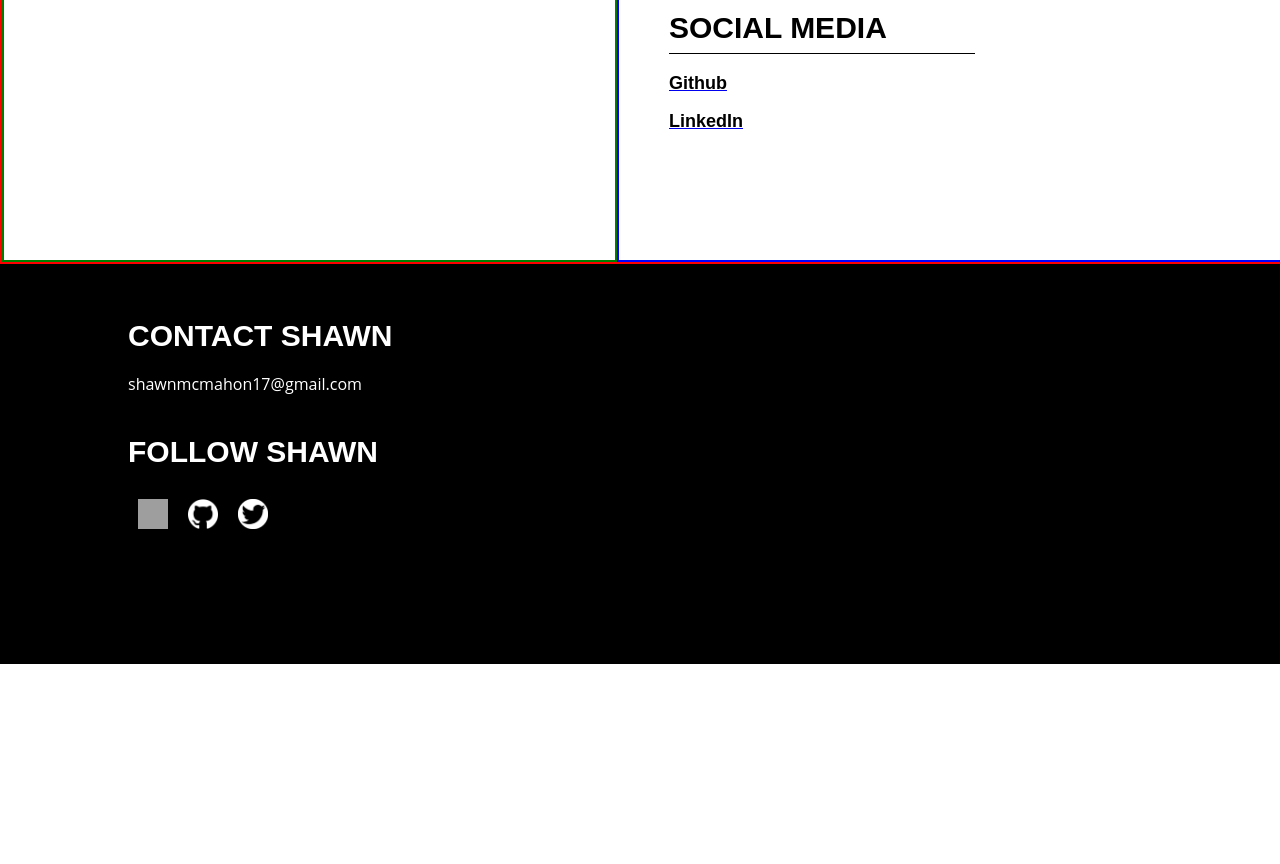
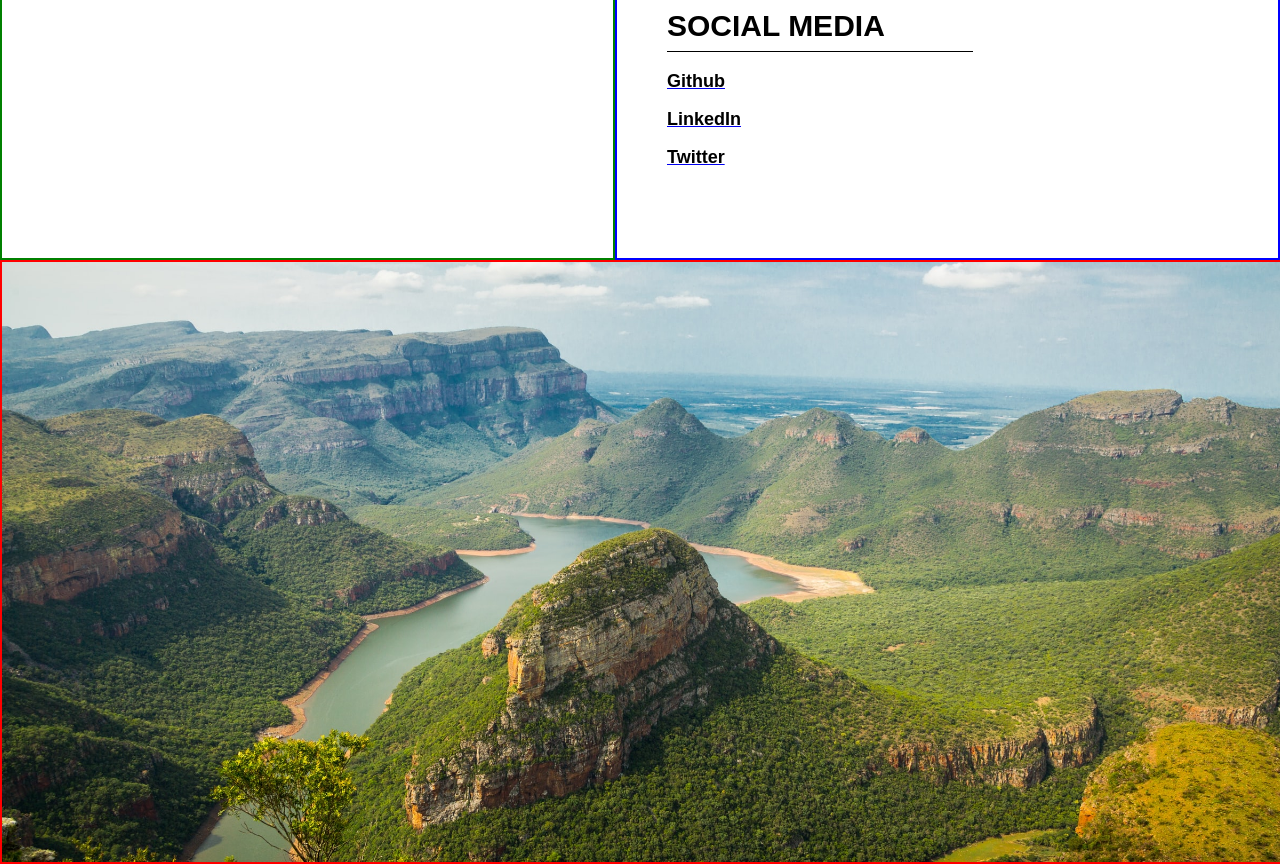
Before and after one commit to shawnmcmahon/portfolio, a React (Create React App) app: page /contact in a window 1280 px wide. Shown: the part 240-1104 px from the top of the page. Before the commit the page ends 904 px from the top, so only its background shows below. Built offline with nearby package versions, Linux system fonts and the light colour scheme; grey boxes are pictures that could not be loaded.

Commit message:
Add image to contact page

```diff
--- a/src/Components/Contact/Contact.css
+++ b/src/Components/Contact/Contact.css
@@ -1,5 +1,4 @@
 .contact-container {
-  border: 2px red solid;
   width: 100%;
   height: 50vh;
   display: flex;
@@ -72,3 +71,16 @@ ul:active, li:active {
   text-decoration: none;
   color: #000;
 }
+
+.contact-image-container {
+  border: 2px red solid;
+  width: 100%;
+  height: 75vh;
+}
+
+.contact-image {
+  width: 100%;
+  height: 100%;
+  object-fit: cover;
+  object-position: 50% 50%;
+}
--- a/src/Components/Contact/Contact.js
+++ b/src/Components/Contact/Contact.js
@@ -1,4 +1,5 @@
 import './Contact.css';
+import valley from '../../assets/valley.jpeg';
 
 const Contact = () => {
   return (
@@ -25,10 +26,16 @@ const Contact = () => {
             <a href="https://www.linkedin.com/in/shawnpmcmahon/" className="contact">
                 <li>LinkedIn</li>
             </a>
+            <a href="https://twitter.com/DOPE_A_MEAN" className="contact">
+              <li>Twitter</li>
+            </a>
           </ul>
           </div>
         </div>
       </section>
+      <div className="contact-image-container">
+        <img src={valley} className="contact-image" />
+      </div>
     </div>
   );
 }
```
Also changed, not shown: src/Assets/valley.jpeg (added).
